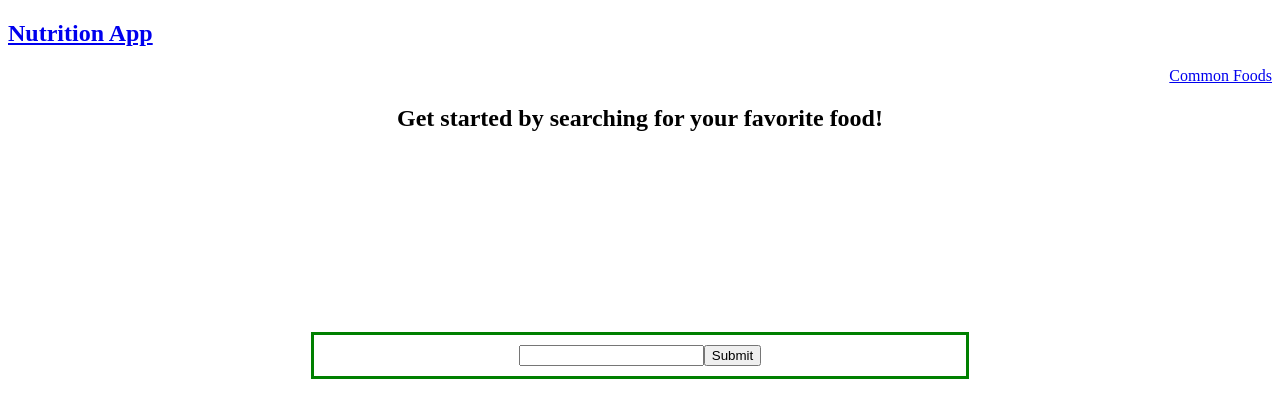
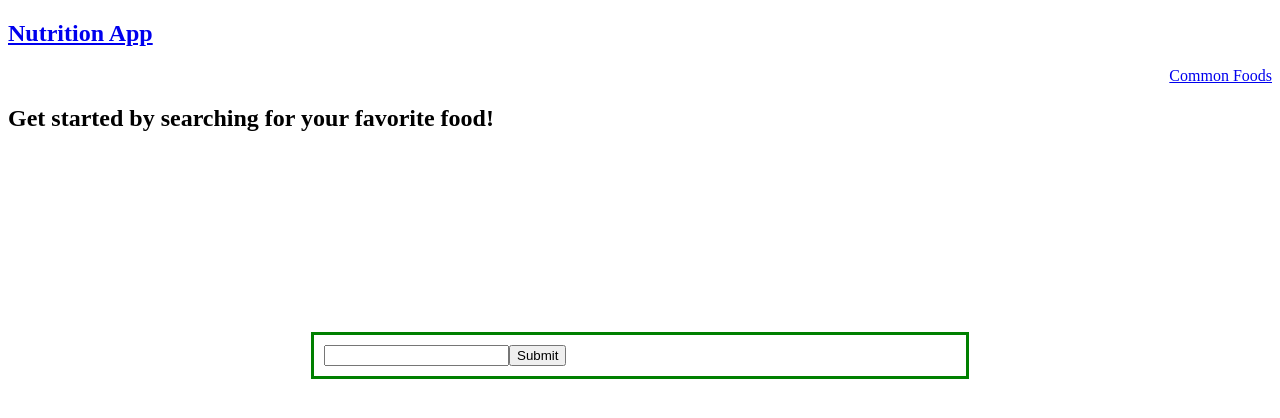
Before and after one commit to ashtin23/Nutrition, a React (Create React App) app in the folder nutrition-app/: page / in a window 1280 px wide. Shown: the top 418 px of the page. Built offline with nearby package versions, Linux system fonts and the light colour scheme.

Commit message:
added route for home

```diff
--- a/nutrition-app/src/components/App/App.js
+++ b/nutrition-app/src/components/App/App.js
@@ -1,5 +1,5 @@
 import React, { Component } from "react";
-// import { Route, Link, Redirect} from "react-router-dom";
+import { Route } from "react-router-dom";
 import Nav from "../Nav/Nav";
 import Home from "../Home/Home";
 
@@ -8,11 +8,19 @@ import "./App.css";
 class App extends Component {
   render() {
     return (
-        <div className="App">
-          <Nav />
-          <div className="body">
-            <Home />
-          </div>
+        // <div className="App">
+        //   <Nav />
+        //   <div className="body">
+        //     <Home />
+        //   </div>
+        // </div>
+        <div>
+          <main>
+            <Nav />
+            <Route path="/"
+            component={Home}
+            />
+          </main>
         </div>
     );
   }
```
